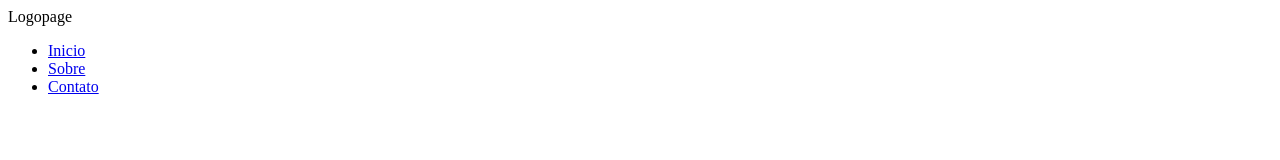
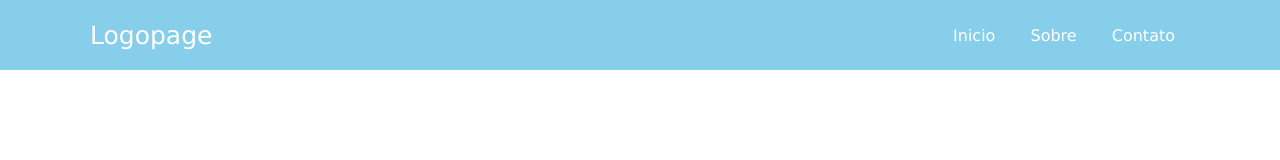
Before and after one commit to Heldrek/Projeto01, a plain HTML site: page index.html in a window 1280 px wide. Drawn offline with Linux system fonts and the light colour scheme.

Commit message:
estilo do meu site

```diff
--- /dev/null
+++ b/css/style.css
@@ -0,0 +1,43 @@
+*{
+    margin: 0;
+    padding: 0;
+    box-sizing: border-box;
+    font-family: Verdana, Geneva, Tahoma, sans-serif;
+}
+
+html,body{
+    height: 100%;
+}
+
+.container{
+    max-width: 1100px;
+    height: 100%;
+    margin: 0 auto;
+    display: flex;
+    justify-content: space-between;
+    align-items: center;
+}
+
+header{
+    height: 70px;
+    background-color: skyblue;
+}
+
+.logo{
+    color: white;
+    font-size: 25px;
+}
+
+nav ul{
+    list-style-type: none;
+}
+
+nav li{
+    display: inline-block;
+    margin: 0 15px;
+}
+
+nav a{
+    text-decoration: none;
+    color: white;
+}
--- a/index.html
+++ b/index.html
@@ -4,19 +4,20 @@
     <meta charset="UTF-8">
     <meta name="viewport" content="width=device-width, initial-scale=1.0">
     <title>Projeto site 01</title>
+    <link rel="stylesheet" href="css/style.css">
 </head>
 <body>
 
     <header>
         <div class="container">
             <div class="logo">Logopage</div><!--logo-->
-            <nav class="desktop">
+            <nav>
                 <ul>
                     <li><a href="#">Inicio</a></li>
                     <li><a href="#">Sobre</a></li>
                     <li><a href="#">Contato</a></li>
                 </ul>
-            </nav><!--desktop-->
+            </nav>
         </div><!--container-->
     </header>
 
```
Also changed, not shown: menu.png (added).
